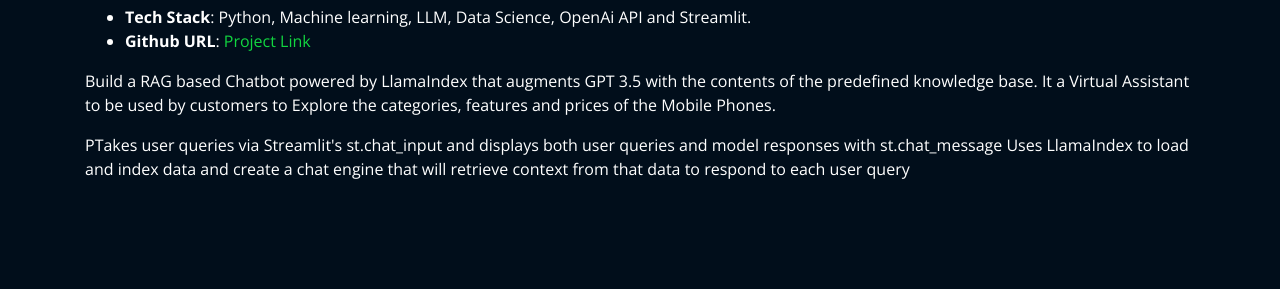
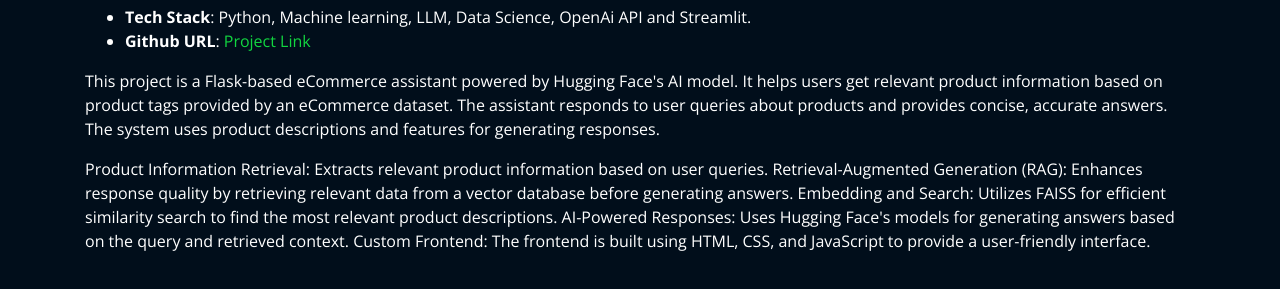
Before and after one commit to UJAIR-SHAHA/PersonalPortfolio, a plain HTML site: page projects/chatbot.html in a window 1280 px wide. Shown: the part 65-354 px from the top of the page. Drawn offline with nearby package versions, Linux system fonts and the light colour scheme; files whose address does not match are found by name.

Commit message:
updated projects

```diff
--- a/projects/chatbot.html
+++ b/projects/chatbot.html
@@ -50,20 +50,19 @@
             <ul>
               <li><strong>Tech Stack</strong>: Python, Machine learning, LLM, Data Science, OpenAi API and Streamlit.</li>
               <li><strong>Github URL</strong>: <a
-                  href="https://github.com/UJAIR-SHAHA/chatbot_streamlit"
+                  href="https://github.com/UJAIR-SHAHA/Ecommerce_AI_Chatbot"
                   target="_blank">Project
                   Link</a>
               </li>
             </ul>
             <p>
-              Build a RAG based Chatbot powered by LlamaIndex that augments GPT 3.5 with the contents of
-              the predefined knowledge base. It a Virtual Assistant to be used by customers to Explore the
-              categories, features and prices of the Mobile Phones.
+              This project is a Flask-based eCommerce assistant powered by Hugging Face's AI model. It helps users get relevant product information based on product tags provided by an eCommerce dataset. The assistant responds to user queries about products and provides concise, accurate answers. The system uses product descriptions and features for generating responses.
             </p>
-            <p>
-              PTakes user queries via Streamlit's st.chat_input and displays both user queries and model responses with st.chat_message
-Uses LlamaIndex to load and index data and create a chat engine that will retrieve context from that data to respond to each user query
-            </p>
+            <p>Product Information Retrieval: Extracts relevant product information based on user queries.
+Retrieval-Augmented Generation (RAG): Enhances response quality by retrieving relevant data from a vector database before generating answers.
+Embedding and Search: Utilizes FAISS for efficient similarity search to find the most relevant product descriptions.
+AI-Powered Responses: Uses Hugging Face's models for generating answers based on the query and retrieved context.
+Custom Frontend: The frontend is built using HTML, CSS, and JavaScript to provide a user-friendly interface.</p>
           </div>
         </div>
 
```
